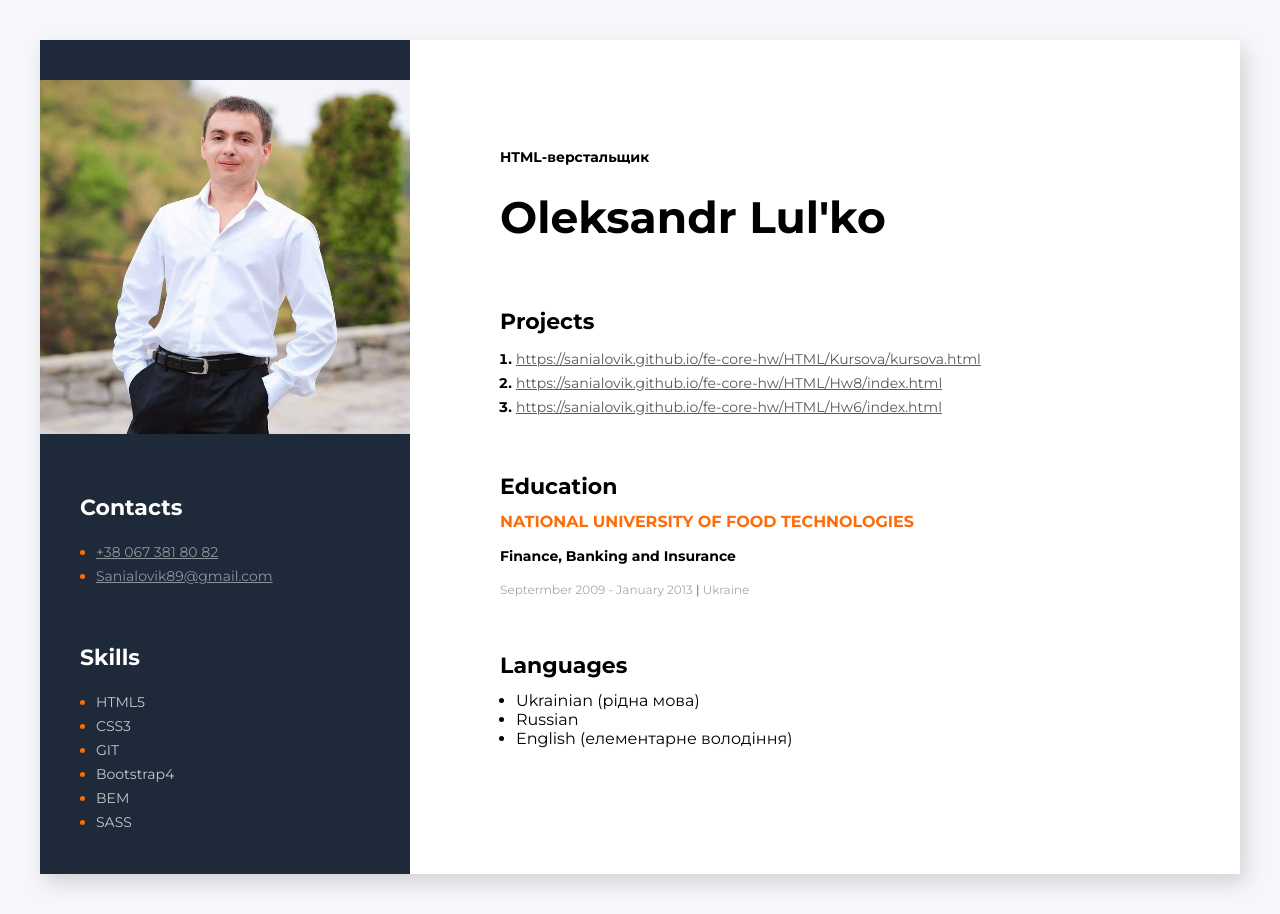
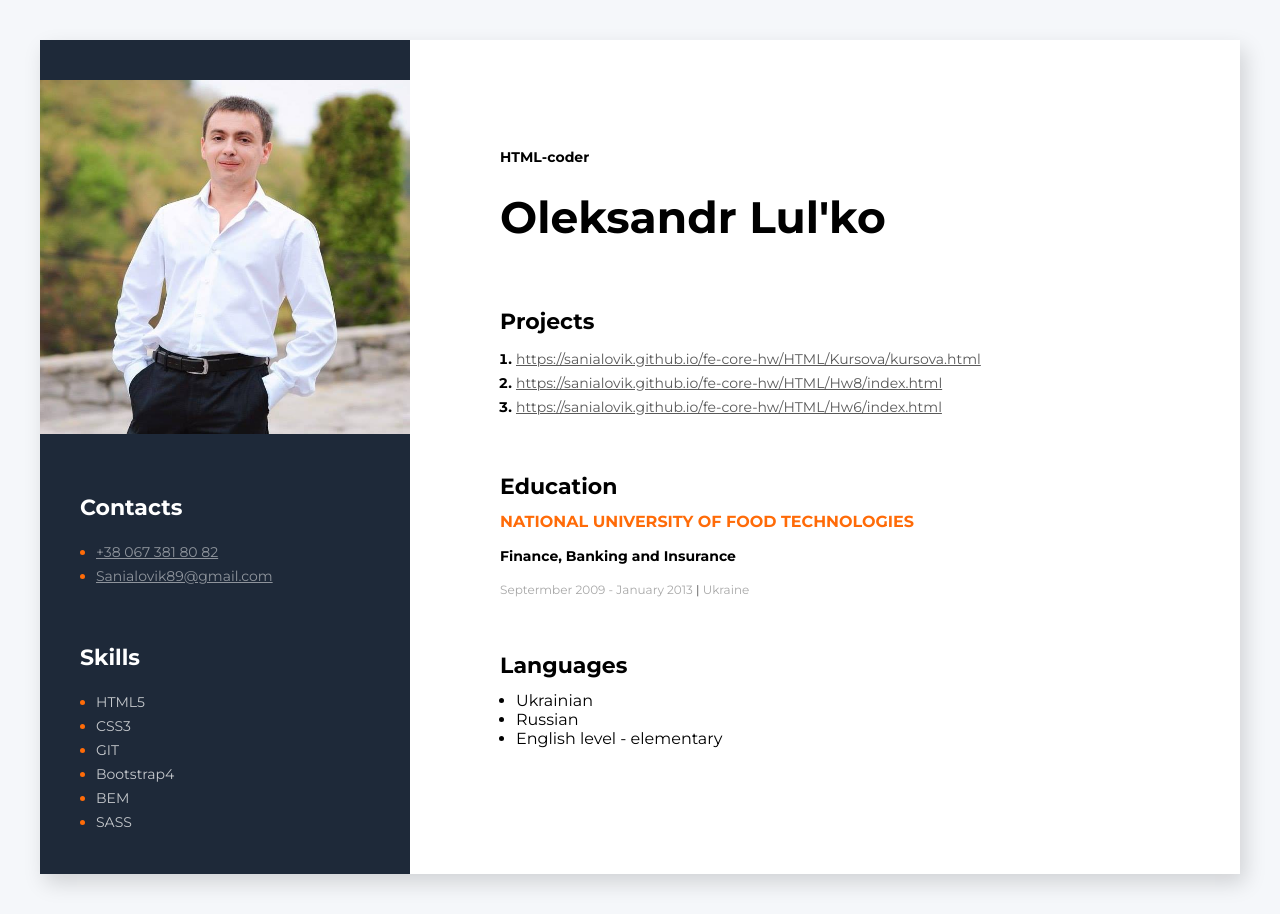
Before and after one commit to Sanialovik/fe-core-hw, a plain HTML site: page resume-project/index.html in a window 1280 px wide. Drawn offline with Linux system fonts and the light colour scheme.

Commit message:
New resume

```diff
--- a/resume-project/index.html
+++ b/resume-project/index.html
@@ -44,7 +44,7 @@
         <div class="about-me-container">
             <!-- about me main info -->
             <header class="header">
-                <h2 class="header-title">HTML-верстальщик</h2>
+                <h2 class="header-title">HTML-coder</h2>
                 <h1 class="header-name">Oleksandr Lul'ko</h1>
 
             </header>
@@ -76,9 +76,9 @@
             <section>
                 <h3 class="section-title">Languages</h3>
                 <ul>
-                    <li class="section-lenguages">Ukrainian (рідна мова)</li>
+                    <li class="section-lenguages">Ukrainian</li>
                     <li class="section-lenguages">Russian</li>
-                    <li class="section-lenguages">English (елементарне володіння)</li>
+                    <li class="section-lenguages">English level - elementary</li>
                 </ul>
             </section>
 
```
